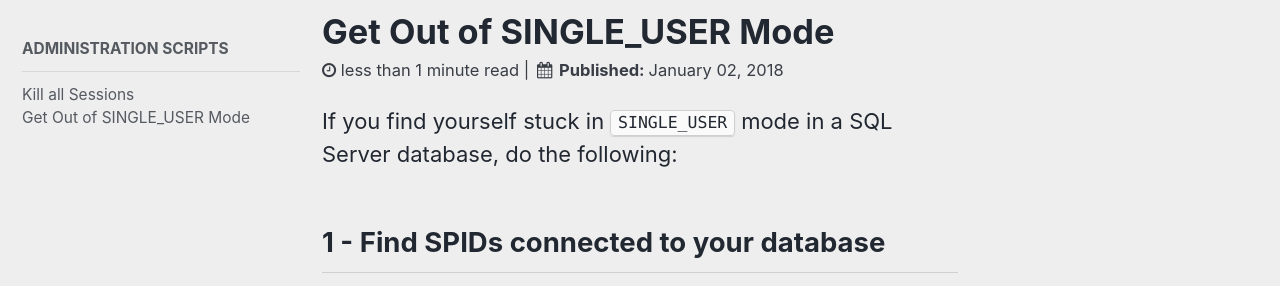
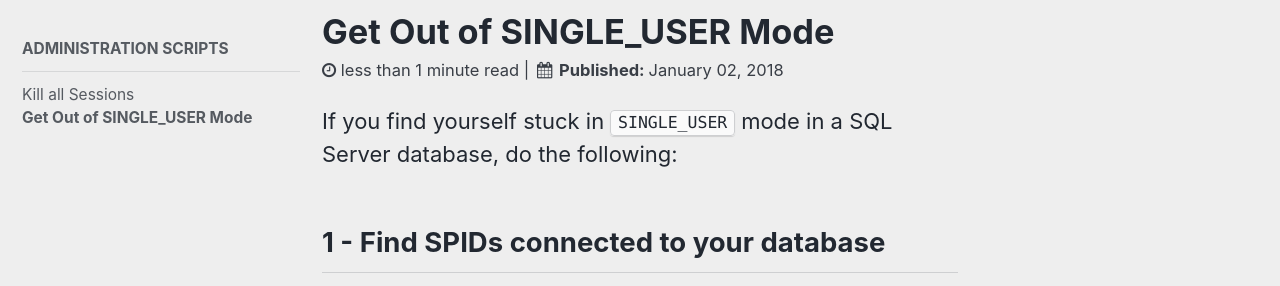
Before and after one commit to andrewcbancroft/datadaylife-blog, a Jekyll site: the page built from _sqlserverscripts/02-get-out-of-single-user-mode.md, in a window 1280 px wide. Shown: the part 129-415 px from the top of the page. Built offline with Jekyll 4.4.1, drawn with Linux system fonts in a browser that asks for light colours; comment, search, counter and statistics services are not loaded.

```diff
--- a/_data/navigation.yml
+++ b/_data/navigation.yml
@@ -20,4 +20,4 @@ sqlserverscripts:
       - title: "Kill all Sessions"
         url: /sqlserverscripts/kill-all-sessions/
       - title: "Get Out of SINGLE_USER Mode"
-        url: /sqlserverscripts/get-out-of-single-user-mode
+        url: /sqlserverscripts/get-out-of-single-user-mode/
```
